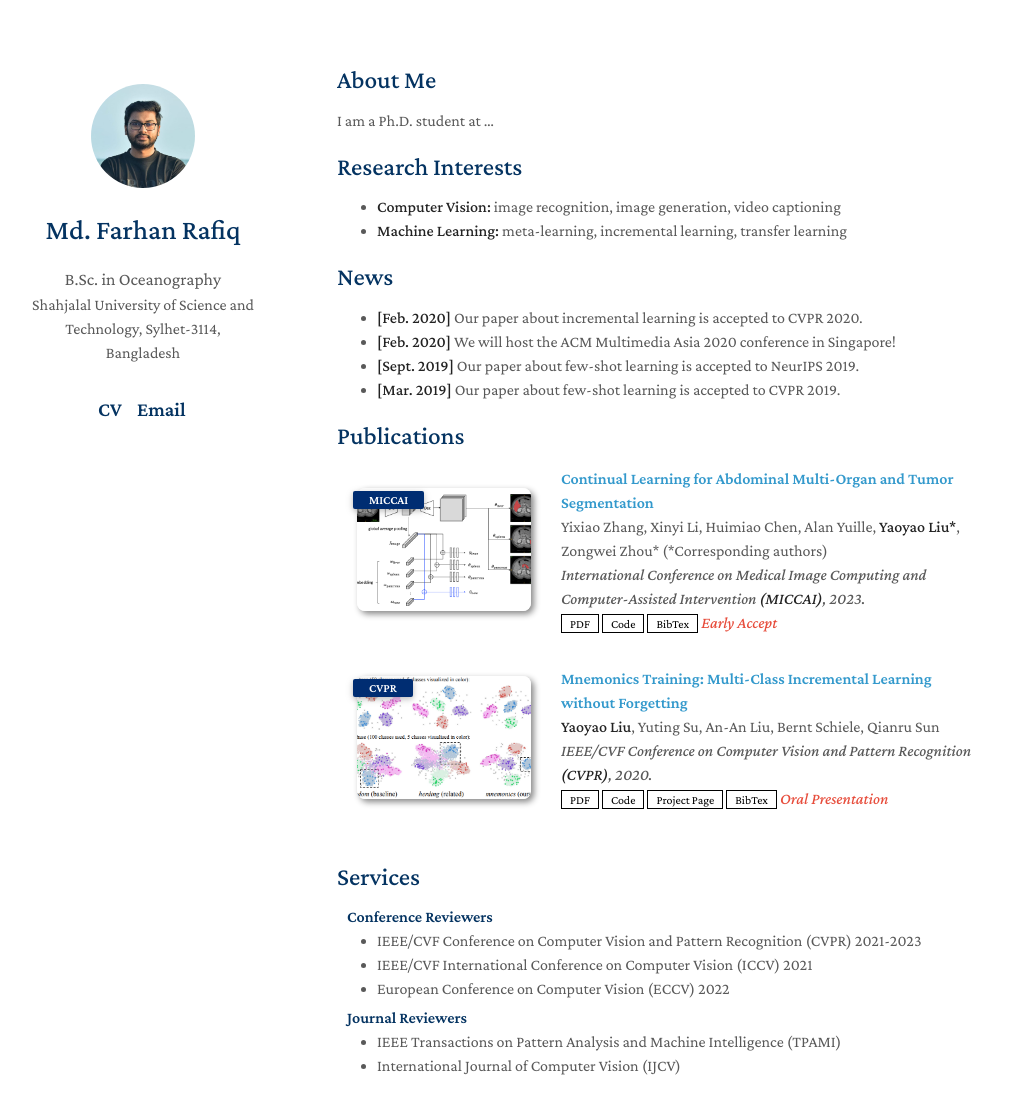
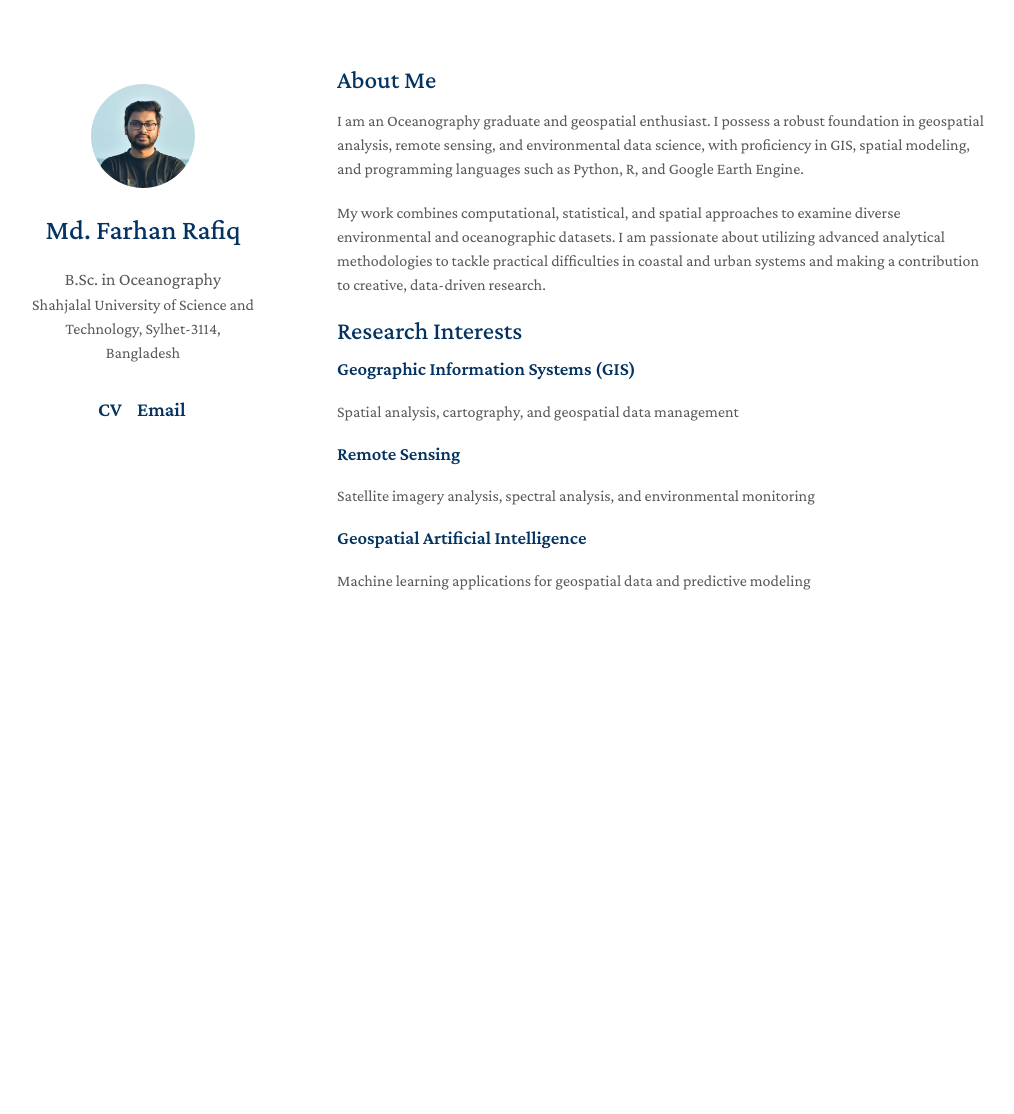
Before and after one commit to farhan-rafiq/farhan-rafiq.github.io, a Jekyll site: the page built from index.md, in a window 1280 px wide and 1172 px high. Shown: the top 1114 px of the window, without its empty margins (133-1147 px from the left). Built offline with Jekyll 4.4.1, drawn with Linux system fonts in a browser that asks for light colours; a style sheet for code colours, icons or effects is not loaded; our own code applies the rules of GitHub Pages for plain Markdown files.

Commit message:
Update index.md

```diff
--- a/index.md
+++ b/index.md
@@ -4,20 +4,17 @@ layout: homepage
 
 ## About Me
 
-I am a Ph.D. student at ...
+I am an Oceanography graduate and geospatial enthusiast. I possess a robust foundation in geospatial analysis, remote sensing, and environmental data science, with proficiency in GIS, spatial modeling, and programming languages such as Python, R, and Google Earth Engine.
+
+My work combines computational, statistical, and spatial approaches to examine diverse environmental and oceanographic datasets. I am passionate about utilizing advanced analytical methodologies to tackle practical difficulties in coastal and urban systems and making a contribution to creative, data-driven research.
 
 ## Research Interests
 
-- **Computer Vision:** image recognition, image generation, video captioning
-- **Machine Learning:** meta-learning, incremental learning, transfer learning
+### Geographic Information Systems (GIS)
+Spatial analysis, cartography, and geospatial data management
 
-## News
+### Remote Sensing
+Satellite imagery analysis, spectral analysis, and environmental monitoring
 
-- **[Feb. 2020]** Our paper about incremental learning is accepted to CVPR 2020.
-- **[Feb. 2020]** We will host the ACM Multimedia Asia 2020 conference in Singapore!
-- **[Sept. 2019]** Our paper about few-shot learning is accepted to NeurIPS 2019.
-- **[Mar. 2019]** Our paper about few-shot learning is accepted to CVPR 2019.
-
-{% include_relative _includes/publications.md %}
-
-{% include_relative _includes/services.md %}
+### Geospatial Artificial Intelligence
+Machine learning applications for geospatial data and predictive modeling
```
